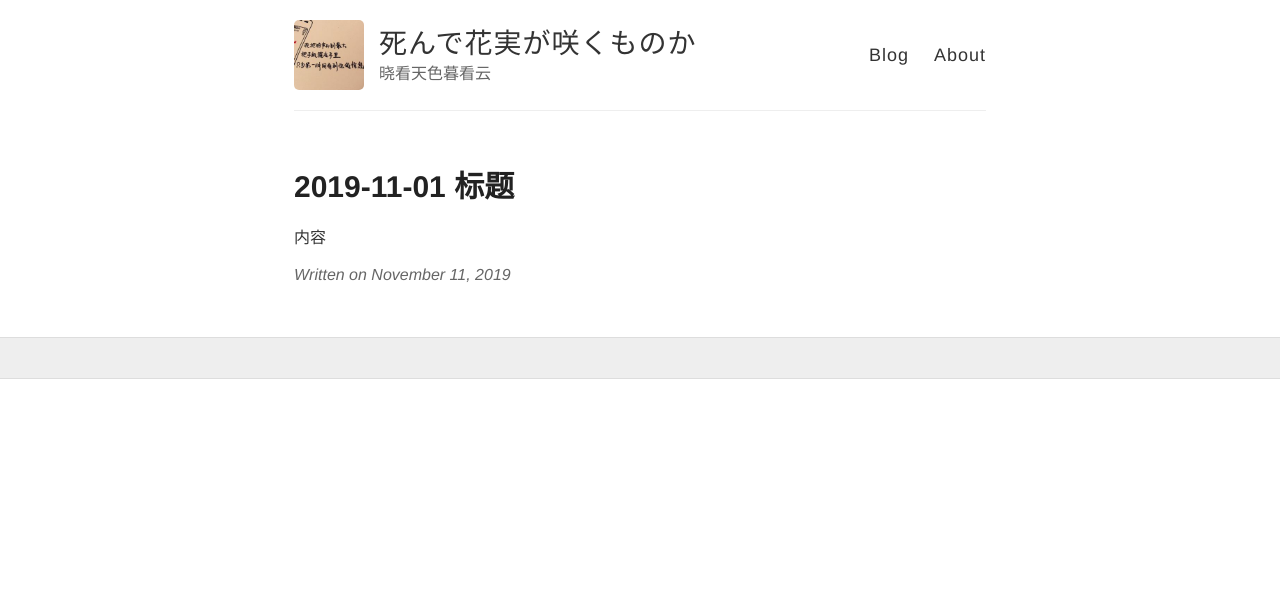
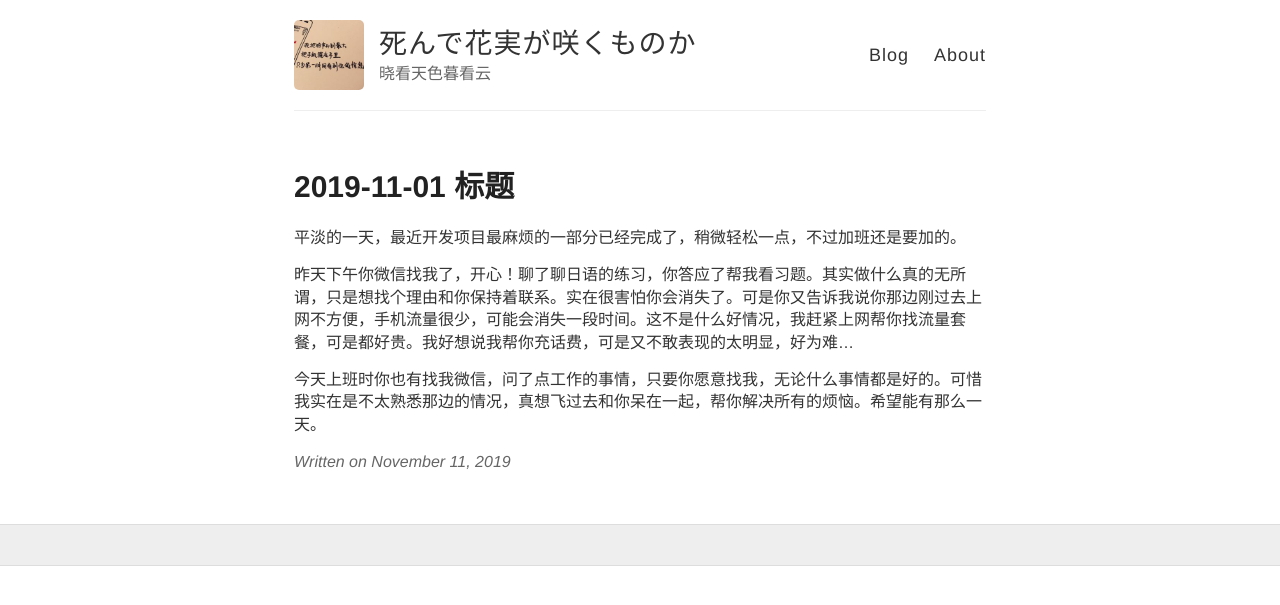
Before and after one commit to wiki650/wiki650.github.io, a Jekyll site: the page built from _posts/2019-11-11-wiki20191111.md, in a window 1280 px wide. Shown: the top 605 px of the page. Built offline with Jekyll 4.4.1, drawn with Linux system fonts in a browser that asks for light colours; comment, search, counter and statistics services are not loaded.

Commit message:
Update 2019-11-11-wiki20191111.md

```diff
--- a/_posts/2019-11-11-wiki20191111.md
+++ b/_posts/2019-11-11-wiki20191111.md
@@ -2,4 +2,9 @@
 layout: post
 title: 2019-11-01 标题
 ---
-内容
+
+平淡的一天，最近开发项目最麻烦的一部分已经完成了，稍微轻松一点，不过加班还是要加的。
+
+昨天下午你微信找我了，开心！聊了聊日语的练习，你答应了帮我看习题。其实做什么真的无所谓，只是想找个理由和你保持着联系。实在很害怕你会消失了。可是你又告诉我说你那边刚过去上网不方便，手机流量很少，可能会消失一段时间。这不是什么好情况，我赶紧上网帮你找流量套餐，可是都好贵。我好想说我帮你充话费，可是又不敢表现的太明显，好为难...
+
+今天上班时你也有找我微信，问了点工作的事情，只要你愿意找我，无论什么事情都是好的。可惜我实在是不太熟悉那边的情况，真想飞过去和你呆在一起，帮你解决所有的烦恼。希望能有那么一天。
```
